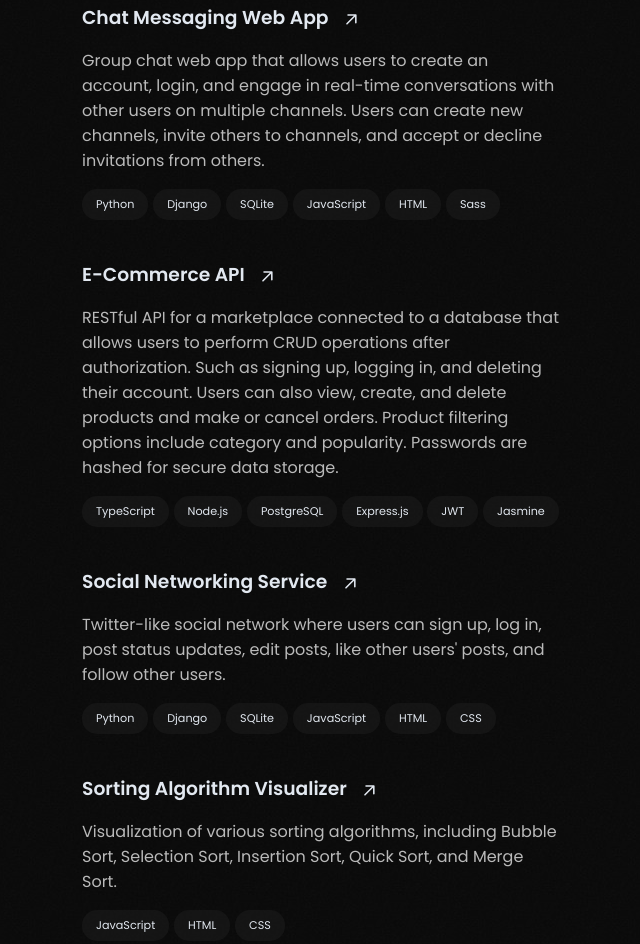
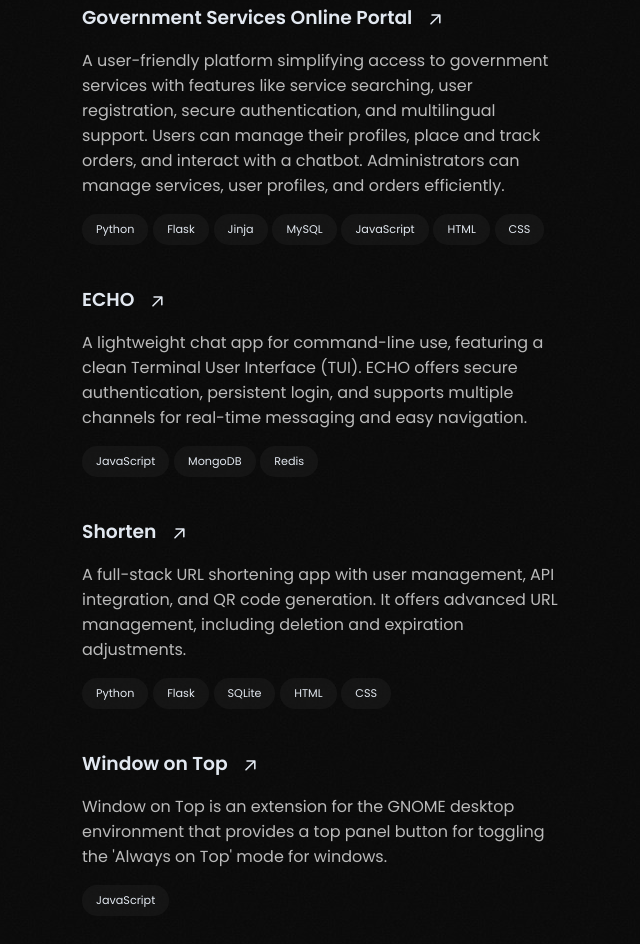
Before and after one commit to uosyph/uosyph.github.io, a plain HTML site: page index.html in a window 1280 px wide. Shown: the part 1071-2015 px from the top of the page, without its empty margins (558-1198 px from the left). Drawn offline with Linux system fonts and the light colour scheme.

Commit message:
Update projects

```diff
--- a/index.html
+++ b/index.html
@@ -123,8 +123,8 @@
             <ul>
                 <li>
                     <div class="project-container">
-                        <a target="_blank" href="https://github.com/uosyph/chat-app">
-                            <h3>Chat Messaging Web App</h3>
+                        <a target="_blank" href="https://govservicesportal.onrender.com/">
+                            <h3>Government Services Online Portal</h3>
                             <svg xmlns="http://www.w3.org/2000/svg" viewBox="0 0 20 20" fill="currentColor">
                                 <path
                                     d="M5.22 14.78a.75.75 0 001.06 0l7.22-7.22v5.69a.75.75 0 001.5 0v-7.5a.75.75 0 00-.75-.75h-7.5a.75.75 0 000 1.5h5.69l-7.22 7.22a.75.75 0 000 1.06z">
@@ -132,65 +132,16 @@
                             </svg>
                         </a>
                         <p>
-                            Group chat web app that allows users to create an account, login, and engage in
-                            real-time conversations with other users on multiple channels. Users can create new
-                            channels, invite others to channels, and accept or decline invitations from others.
+                            A user-friendly platform simplifying access to government services with features like
+                            service searching, user registration, secure authentication, and multilingual support. Users
+                            can manage their profiles, place and track orders, and interact with a chatbot.
+                            Administrators can manage services, user profiles, and orders efficiently.
                         </p>
                         <ul>
                             <li>Python</li>
-                            <li>Django</li>
-                            <li>SQLite</li>
-                            <li>JavaScript</li>
-                            <li>HTML</li>
-                            <li>Sass</li>
-                        </ul>
-                    </div>
-                </li>
-                <li>
-                    <div class="project-container">
-                        <a target="_blank" href="https://github.com/uosyph/ecommerce-api">
-                            <h3>E-Commerce API</h3>
-                            <svg xmlns="http://www.w3.org/2000/svg" viewBox="0 0 20 20" fill="currentColor">
-                                <path
-                                    d="M5.22 14.78a.75.75 0 001.06 0l7.22-7.22v5.69a.75.75 0 001.5 0v-7.5a.75.75 0 00-.75-.75h-7.5a.75.75 0 000 1.5h5.69l-7.22 7.22a.75.75 0 000 1.06z">
-                                </path>
-                            </svg>
-                        </a>
-                        <p>
-                            RESTful API for a marketplace connected to a database that allows users to
-                            perform CRUD operations after authorization. Such as signing up, logging in,
-                            and deleting their account. Users can also view, create, and delete products
-                            and make or cancel orders. Product filtering options include category and
-                            popularity. Passwords are hashed for secure data storage.
-                        </p>
-                        <ul>
-                            <li>TypeScript</li>
-                            <li>Node.js</li>
-                            <li>PostgreSQL</li>
-                            <li>Express.js</li>
-                            <li>JWT</li>
-                            <li>Jasmine</li>
-                        </ul>
-                    </div>
-                </li>
-                <li>
-                    <div class="project-container">
-                        <a target="_blank" href="https://github.com/uosyph/CS50/tree/main/CS50W/network">
-                            <h3>Social Networking Service</h3>
-                            <svg xmlns="http://www.w3.org/2000/svg" viewBox="0 0 20 20" fill="currentColor">
-                                <path
-                                    d="M5.22 14.78a.75.75 0 001.06 0l7.22-7.22v5.69a.75.75 0 001.5 0v-7.5a.75.75 0 00-.75-.75h-7.5a.75.75 0 000 1.5h5.69l-7.22 7.22a.75.75 0 000 1.06z">
-                                </path>
-                            </svg>
-                        </a>
-                        <p>
-                            Twitter-like social network where users can sign up, log in, post status
-                            updates, edit posts, like other users' posts, and follow other users.
-                        </p>
-                        <ul>
-                            <li>Python</li>
-                            <li>Django</li>
-                            <li>SQLite</li>
+                            <li>Flask</li>
+                            <li>Jinja</li>
+                            <li>MySQL</li>
                             <li>JavaScript</li>
                             <li>HTML</li>
                             <li>CSS</li>
@@ -199,8 +150,8 @@
                 </li>
                 <li>
                     <div class="project-container">
-                        <a target="_blank" href="https://uosyph.github.io/sorting-visualizer">
-                            <h3>Sorting Algorithm Visualizer</h3>
+                        <a target="_blank" href="https://www.npmjs.com/package/echo-chat">
+                            <h3>ECHO</h3>
                             <svg xmlns="http://www.w3.org/2000/svg" viewBox="0 0 20 20" fill="currentColor">
                                 <path
                                     d="M5.22 14.78a.75.75 0 001.06 0l7.22-7.22v5.69a.75.75 0 001.5 0v-7.5a.75.75 0 00-.75-.75h-7.5a.75.75 0 000 1.5h5.69l-7.22 7.22a.75.75 0 000 1.06z">
@@ -208,13 +159,57 @@
                             </svg>
                         </a>
                         <p>
-                            Visualization of various sorting algorithms, including Bubble Sort,
-                            Selection Sort, Insertion Sort, Quick Sort, and Merge Sort.
+                            A lightweight chat app for command-line use, featuring a clean Terminal User Interface
+                            (TUI). ECHO offers secure authentication, persistent login, and supports multiple channels
+                            for real-time messaging and easy navigation.
                         </p>
                         <ul>
                             <li>JavaScript</li>
+                            <li>MongoDB</li>
+                            <li>Redis</li>
+                        </ul>
+                    </div>
+                </li>
+                <li>
+                    <div class="project-container">
+                        <a target="_blank" href="https://shorten-o4x8.onrender.com/">
+                            <h3>Shorten</h3>
+                            <svg xmlns="http://www.w3.org/2000/svg" viewBox="0 0 20 20" fill="currentColor">
+                                <path
+                                    d="M5.22 14.78a.75.75 0 001.06 0l7.22-7.22v5.69a.75.75 0 001.5 0v-7.5a.75.75 0 00-.75-.75h-7.5a.75.75 0 000 1.5h5.69l-7.22 7.22a.75.75 0 000 1.06z">
+                                </path>
+                            </svg>
+                        </a>
+                        <p>
+                            A full-stack URL shortening app with user management, API integration, and QR code
+                            generation. It offers advanced URL management, including deletion and expiration
+                            adjustments.
+                        </p>
+                        <ul>
+                            <li>Python</li>
+                            <li>Flask</li>
+                            <li>SQLite</li>
                             <li>HTML</li>
                             <li>CSS</li>
+                        </ul>
+                    </div>
+                </li>
+                <li>
+                    <div class="project-container">
+                        <a target="_blank" href="https://extensions.gnome.org/extension/6619/window-on-top/">
+                            <h3>Window on Top</h3>
+                            <svg xmlns="http://www.w3.org/2000/svg" viewBox="0 0 20 20" fill="currentColor">
+                                <path
+                                    d="M5.22 14.78a.75.75 0 001.06 0l7.22-7.22v5.69a.75.75 0 001.5 0v-7.5a.75.75 0 00-.75-.75h-7.5a.75.75 0 000 1.5h5.69l-7.22 7.22a.75.75 0 000 1.06z">
+                                </path>
+                            </svg>
+                        </a>
+                        <p>
+                            Window on Top is an extension for the GNOME desktop environment that provides a top panel
+                            button for toggling the 'Always on Top' mode for windows.
+                        </p>
+                        <ul>
+                            <li>JavaScript</li>
                         </ul>
                     </div>
                 </li>
```
